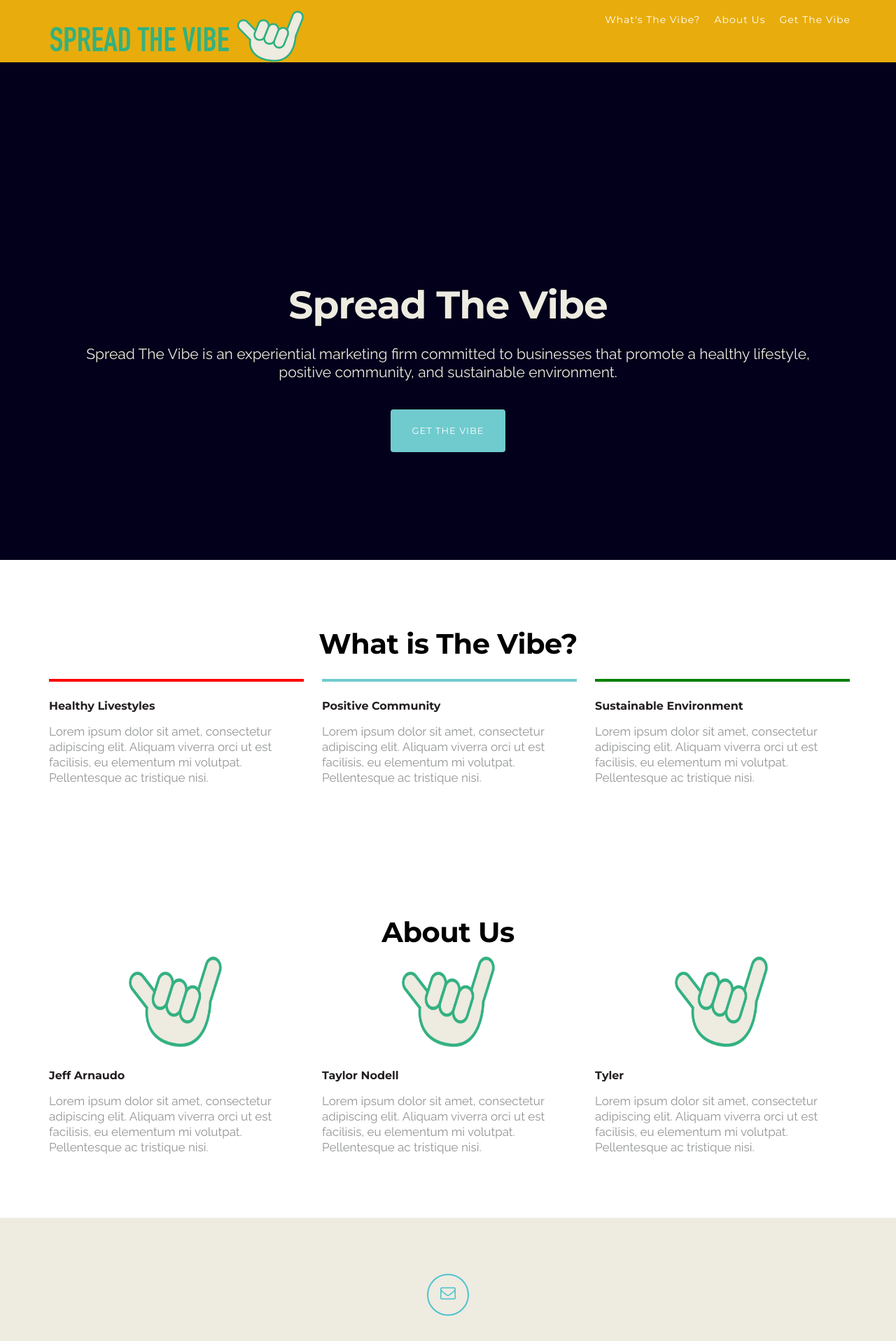
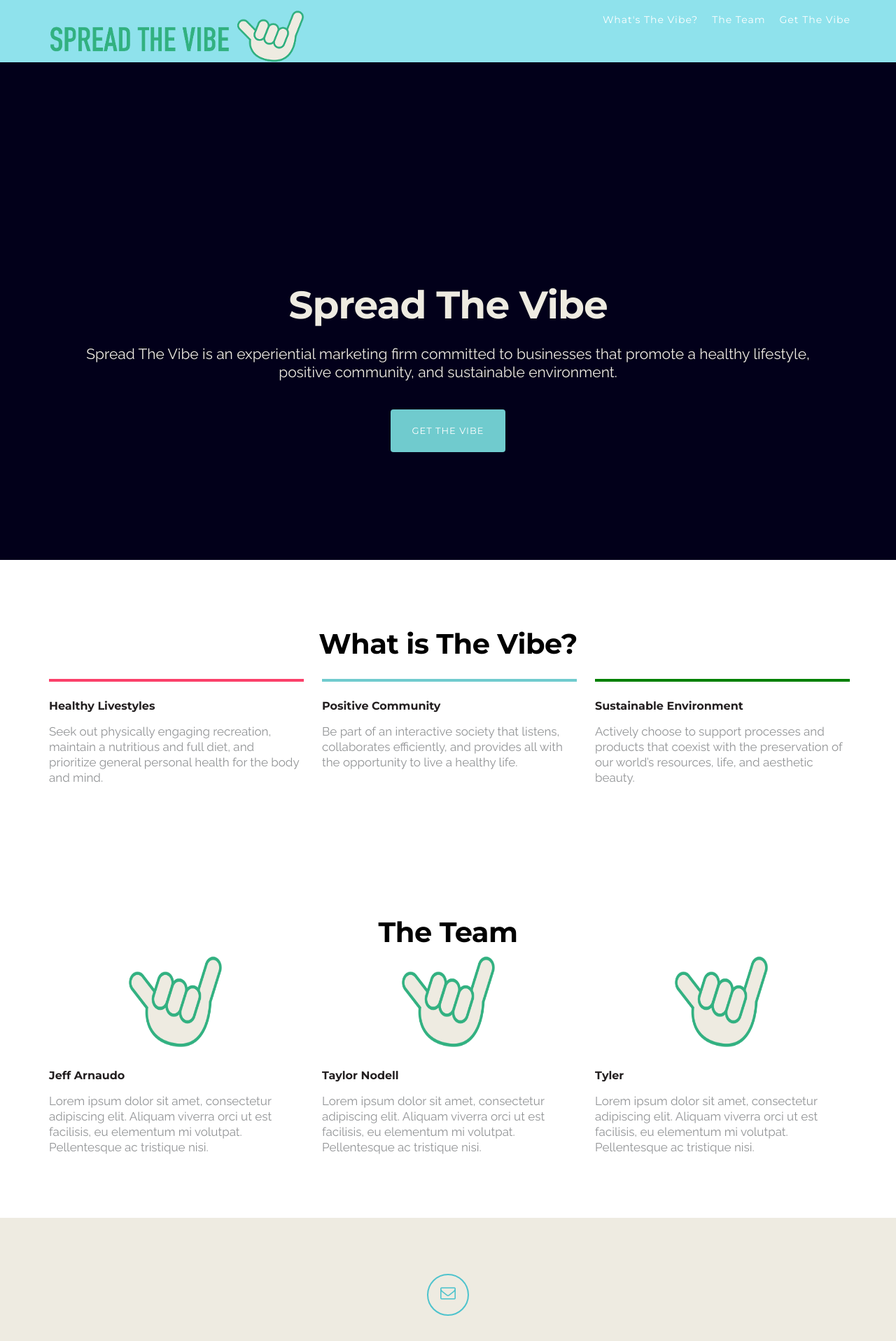
Before and after one commit to nodes777/vibeslandingpage, a PHP site: page /index.html in a window 1280 px wide. Shown: the top 1916 px of the page at 70% size. Run offline with PHP 8.4, Linux system fonts and the light colour scheme; some libraries are stand-ins or nearby versions.

Commit message:
adds scrolls to nav bar items

```diff
--- a/css/main.css
+++ b/css/main.css
@@ -229,7 +229,7 @@ a:hover, a:focus {
 
 .navbar {
     border: 0px solid rgba(0, 0, 0, 0);
-    background: #E8AC0C;
+    background: #8fe2ec;
     margin: auto;
     min-height: 60px;
     padding-top: 8px;
@@ -397,8 +397,8 @@ hr.line {
 }
 
 .red {
-  border-color: red;
-  color: red;
+  border-color: #fb406a;
+  color: #fb406a;
 }
 .green {
   border-color: green;
--- a/index.html
+++ b/index.html
@@ -43,8 +43,8 @@
         <div class="navbar-collapse collapse">
           <ul class="nav navbar-nav navbar-right">
             <li><a href="#whatVibe" class="scroll">What's The Vibe?</a></li>
-            <li><a href="#aboutUs">About Us</a></li>
-            <li><a href="#invite">Get The Vibe</a></li>
+            <li><a href="#theTeam" class="scroll">The Team</a></li>
+            <li><a href="#invite" class="scroll">Get The Vibe</a></li>
           </ul>
         </div><!--/.navbar-collapse -->
       </div>
@@ -81,27 +81,27 @@
           <div class="col-sm-4 wow fadeIn" data-wow-delay="0.4s">
             <hr class="line red">
             <h3>Healthy Livestyles</h3>
-            <p>Lorem ipsum dolor sit amet, consectetur adipiscing elit. Aliquam viverra orci ut est facilisis, eu elementum mi volutpat. Pellentesque ac tristique nisi.</p>
+            <p>Seek out physically engaging recreation, maintain a nutritious and full diet, and prioritize general personal health for the body and mind.</p>
           </div>
           <div class="col-sm-4 wow fadeIn" data-wow-delay="0.8s">
             <hr  class="line blue">
             <h3>Positive Community</h3>
-            <p>Lorem ipsum dolor sit amet, consectetur adipiscing elit. Aliquam viverra orci ut est facilisis, eu elementum mi volutpat. Pellentesque ac tristique nisi.</p>
+            <p>Be part of an interactive society that listens, collaborates efficiently, and provides all with the opportunity to live a healthy life.</p>
           </div>
           <div class="col-sm-4 wow fadeIn" data-wow-delay="1.2s">
             <hr  class="line green">
             <h3>Sustainable Environment</h3>
-            <p>Lorem ipsum dolor sit amet, consectetur adipiscing elit. Aliquam viverra orci ut est facilisis, eu elementum mi volutpat. Pellentesque ac tristique nisi.</p>
+            <p>Actively choose to support processes and products that coexist with the preservation of our world’s resources, life, and aesthetic beauty.</p>
           </div>
         </div>
       </div>
     </section>
 
-    <section id="aboutUs" class="pad-sm">
+    <section id="theTeam" class="pad-sm">
       <div class="container">
         <div class="row">
           <div class="wow fadeIn " data-wow-delay="0.4s">
-            <h2 class="text-center">About Us</h2>
+            <h2 class="text-center">The Team</h2>
           </div>
         </div>
         <div class="row">
```
Also changed, not shown: img/favicon.ico (added).
